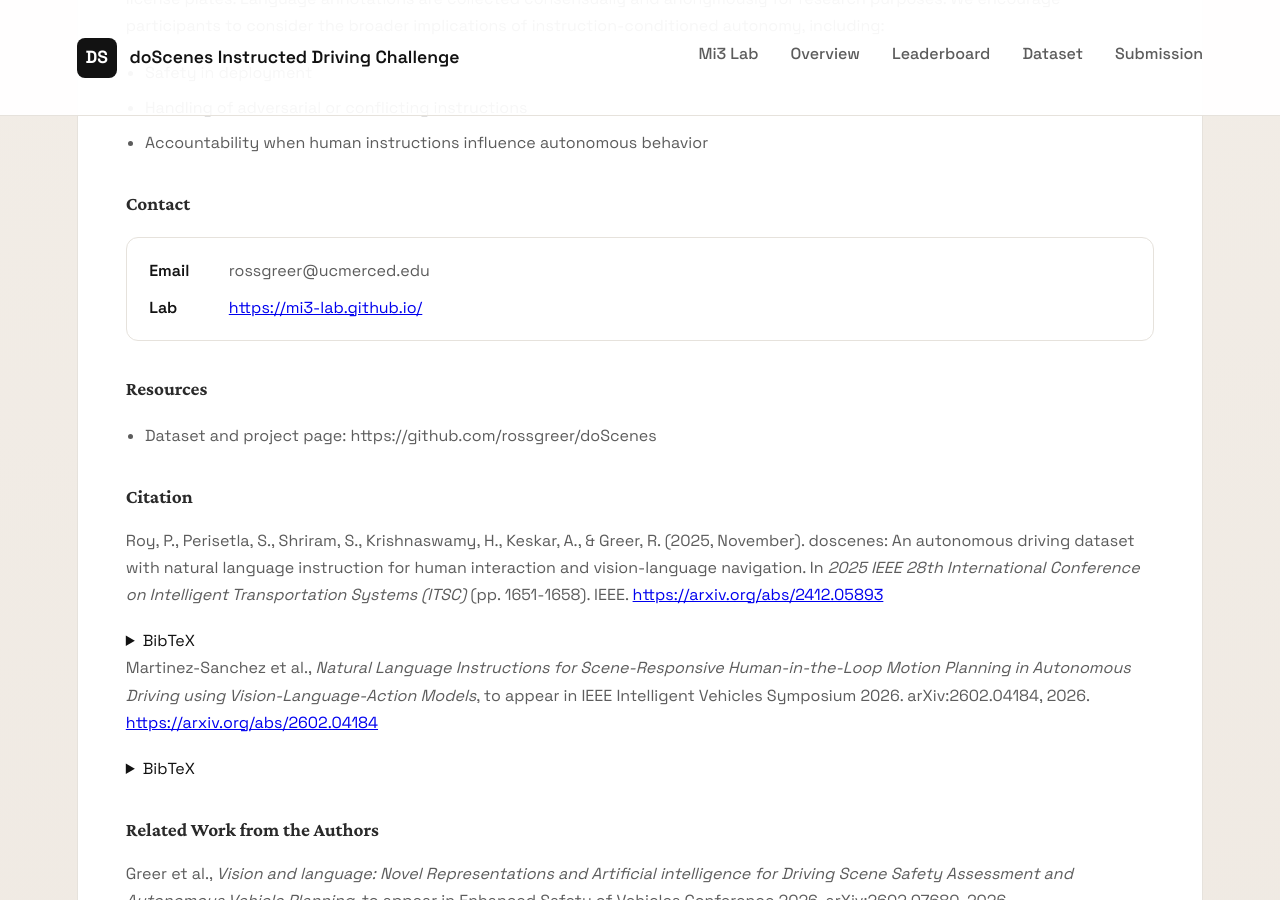
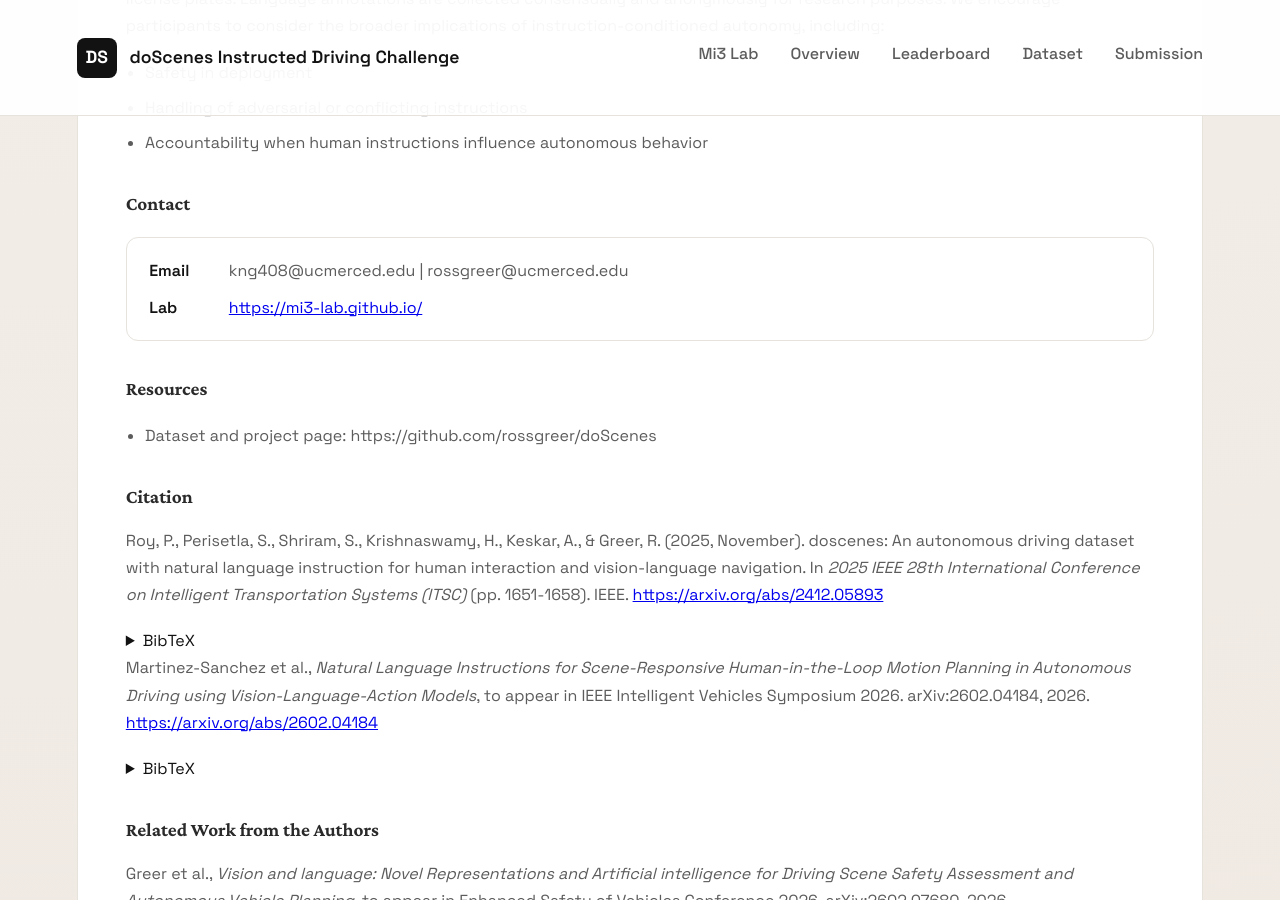
Before and after one commit to Mi3-Lab/mi3-lab.github.io, a Jekyll site: the page doScenes_challenge.html, which Jekyll copies as it is, in a window 1280 px wide and 900 px high, scrolled down 7289 px. Built offline with Jekyll 4.4.1, drawn with Linux system fonts in a browser that asks for light colours; part of the change alters nothing that is shown.

Commit message:
Fix contacts and update BibTeX to publication venues
- Add Kianna Ng as primary contact in body contact card
- Update doScenes BibTeX to ITSC 2025 inproceedings
- Update Angel's paper BibTeX to IEEE IV 2026 inproceedings
- Update both related work BibTeX entries to ESV 2026 inproceedings

Co-Authored-By: Claude Sonnet 4.6 <noreply@anthropic.com>

```diff
--- a/doScenes_challenge.html
+++ b/doScenes_challenge.html
@@ -1027,7 +1027,7 @@
                     <div class="contact-card">
                         <div class="contact-row">
                             <span class="contact-label">Email</span>
-                            <span>rossgreer@ucmerced.edu</span>
+                            <span>kng408@ucmerced.edu | rossgreer@ucmerced.edu</span>
                         </div>
                         <div class="contact-row">
                             <span class="contact-label">Lab</span>
@@ -1048,13 +1048,13 @@
 
                       <details>
                         <summary>BibTeX</summary>
-                        <pre><code>@misc{roy2024doscenesautonomousdrivingdataset,
+                        <pre><code>@inproceedings{roy2025doscenes,
       title={doScenes: An Autonomous Driving Dataset with Natural Language Instruction for Human Interaction and Vision-Language Navigation},
       author={Parthib Roy and Srinivasa Perisetla and Shashank Shriram and Harsha Krishnaswamy and Aryan Keskar and Ross Greer},
-      year={2024},
-      eprint={2412.05893},
-      archivePrefix={arXiv},
-      primaryClass={cs.CV},
+      booktitle={2025 IEEE 28th International Conference on Intelligent Transportation Systems (ITSC)},
+      pages={1651--1658},
+      year={2025},
+      organization={IEEE},
       url={https://arxiv.org/abs/2412.05893},
 }
 </code></pre>
@@ -1066,13 +1066,12 @@
 
                       <details>
                         <summary>BibTeX</summary>
-                        <pre><code>@misc{martinezsanchez2026naturallanguage,
+                        <pre><code>@inproceedings{martinezsanchez2026naturallanguage,
   title={Natural Language Instructions for Scene-Responsive Human-in-the-Loop Motion Planning in Autonomous Driving using Vision-Language-Action Models},
   author={Angel Martinez-Sanchez and Parthib Roy and Ross Greer},
+  booktitle={2026 IEEE Intelligent Vehicles Symposium (IV)},
   year={2026},
-  eprint={2602.04184},
-  archivePrefix={arXiv},
-  primaryClass={cs.CV},
+  note={To appear},
   url={https://arxiv.org/abs/2602.04184}
 }
 </code></pre>
@@ -1087,13 +1086,12 @@
 
                       <details>
                         <summary>BibTeX</summary>
-                        <pre><code>@misc{greer2026visionlanguagenovelrepresentations,
+                        <pre><code>@inproceedings{greer2026visionlanguagenovelrepresentations,
       title={Vision and language: Novel Representations and Artificial intelligence for Driving Scene Safety Assessment and Autonomous Vehicle Planning},
       author={Ross Greer and Maitrayee Keskar and Angel Martinez-Sanchez and Parthib Roy and Shashank Shriram and Mohan Trivedi},
+      booktitle={Enhanced Safety of Vehicles Conference},
       year={2026},
-      eprint={2602.07680},
-      archivePrefix={arXiv},
-      primaryClass={cs.CV},
+      note={To appear},
       url={https://arxiv.org/abs/2602.07680}
 }
 </code></pre>
@@ -1106,13 +1104,12 @@
 
                       <details>
                         <summary>BibTeX</summary>
-                        <pre><code>@misc{greer2026lookinglisteninginsideoutside,
+                        <pre><code>@inproceedings{greer2026lookinglisteninginsideoutside,
       title={Looking and Listening Inside and Outside: Multimodal Artificial Intelligence Systems for Driver Safety Assessment and Intelligent Vehicle Decision-Making},
       author={Ross Greer and Laura Fleig and Maitrayee Keskar and Erika Maquiling and Giovanni Tapia Lopez and Angel Martinez-Sanchez and Parthib Roy and Jake Rattigan and Mira Sur and Alejandra Vidrio and Thomas Marcotte and Mohan Trivedi},
+      booktitle={Enhanced Safety of Vehicles Conference},
       year={2026},
-      eprint={2602.07668},
-      archivePrefix={arXiv},
-      primaryClass={cs.CV},
+      note={To appear},
       url={https://arxiv.org/abs/2602.07668}
 }
 </code></pre>
```
